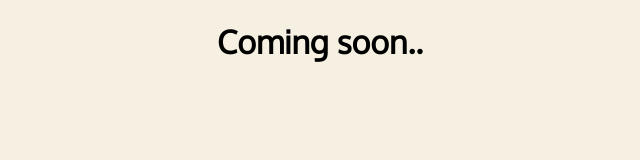
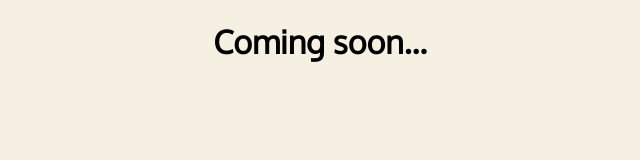
Before and after one commit to carter-bardellmunro/carter-bardellmunro.github.io, a plain HTML site: page blog/values-identity.html in a window 1280 px wide. Shown: the full height of the page, 320-960 px from the left. Drawn offline with Linux system fonts and the light colour scheme.

Commit message:
organising page

```diff
--- a/blog/values-identity.html
+++ b/blog/values-identity.html
@@ -8,4 +8,4 @@
     <link href="../styles/main.css" rel="stylesheet" type="text/css">
   </head>
 
-  <h1>Coming soon..</h1>
+  <h1>Coming soon...</h1>
```
